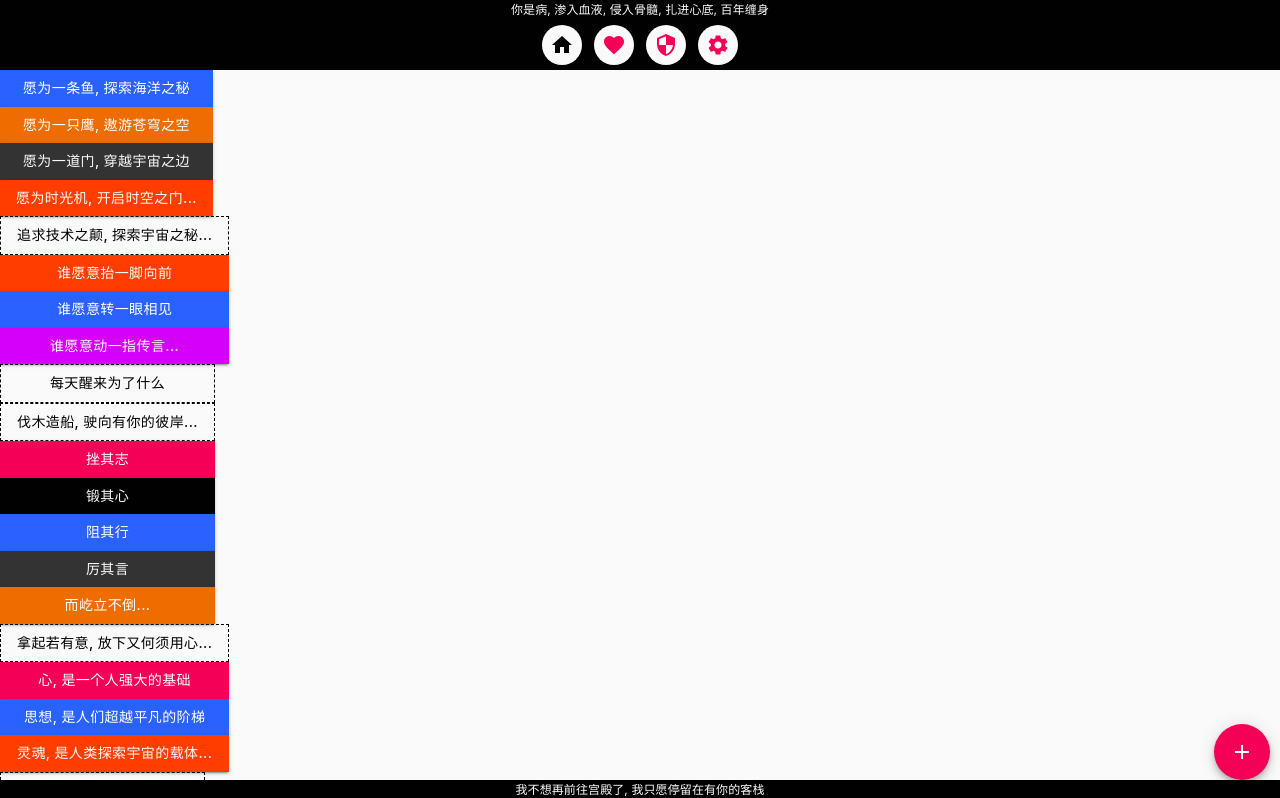
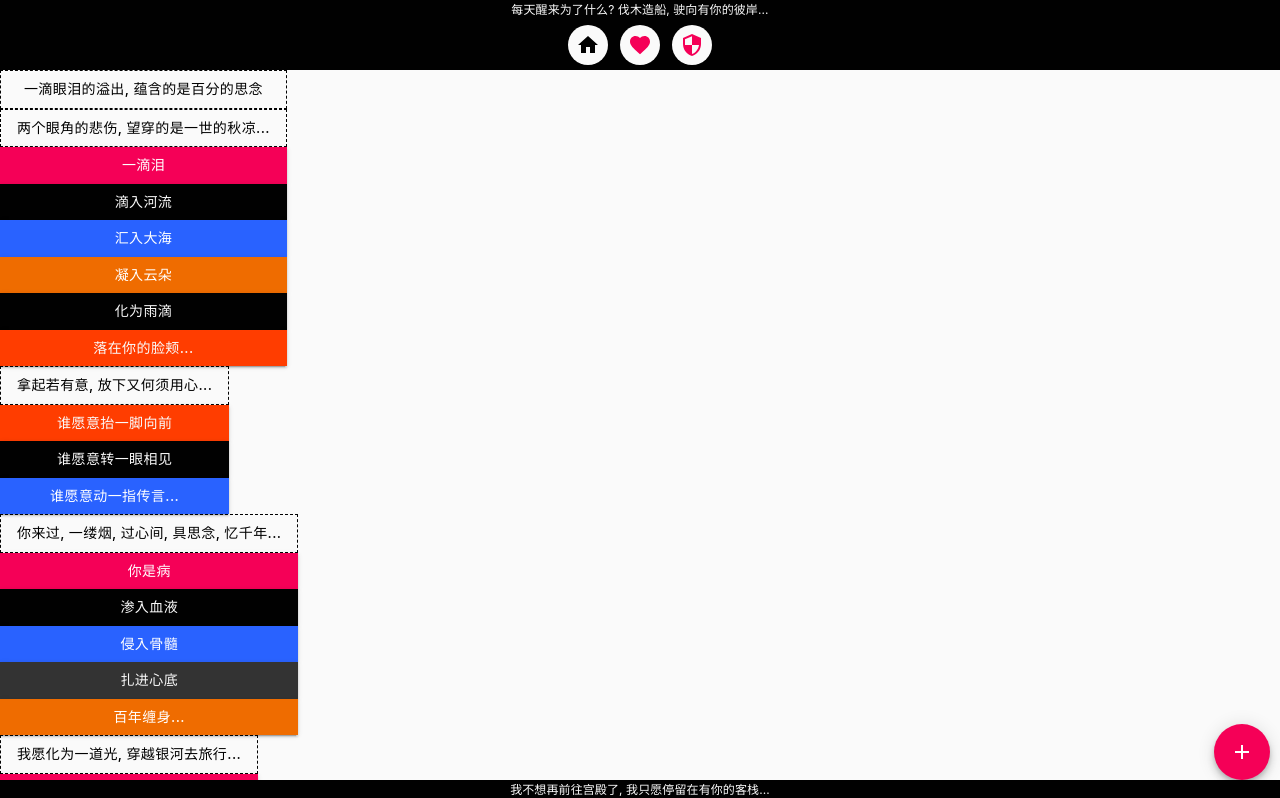
Before and after one commit to w-lianfu/react-miss, a React app: page /#/home in a window 1280 px wide. Shown: the top 798 px of the page. Built offline with nearby package versions, Linux system fonts and the light colour scheme.

Commit message:
update text

```diff
--- a/src/component/app-nav/index.tsx
+++ b/src/component/app-nav/index.tsx
@@ -45,8 +45,6 @@ const AppNav = (props: IProps, state: IState) => {
       setPathname('love');
     } else if (navi.pathname === '/security') {
       setPathname('security');
-    } else if (navi.pathname === '/setting') {
-      setPathname('setting');
     } else {
       setPathname('home');
     }
@@ -78,13 +76,6 @@ const AppNav = (props: IProps, state: IState) => {
             } />
           </DIconButton>
         </Link>
-        <Link to="/setting">
-          <DIconButton>
-            <MdSettings color={
-              pathname === 'setting' ? Color.black(1) : Color.primary(1)
-            } />
-          </DIconButton>
-        </Link>
       </DBox>
     </DPaper>
   );
--- a/src/component/app-status/index.tsx
+++ b/src/component/app-status/index.tsx
@@ -32,7 +32,7 @@ const AppStatus = (props: IProps, state: IState) => {
   }, []);
 
   return (
-    <DBox>我不想再前往宫殿了, 我只愿停留在有你的客栈</DBox>
+    <DBox>我不想再前往宫殿了, 我只愿停留在有你的客栈...</DBox>
   );
 };
 
--- a/src/component/app-top/index.tsx
+++ b/src/component/app-top/index.tsx
@@ -30,7 +30,7 @@ const AppTop = (props: IProps, state: IState) => {
   }, []);
 
   return (
-    <DBox>你是病, 渗入血液, 侵入骨髓, 扎进心底, 百年缠身</DBox>
+    <DBox>每天醒来为了什么? 伐木造船, 驶向有你的彼岸...</DBox>
   );
 };
 
--- a/src/container/app-page.tsx
+++ b/src/container/app-page.tsx
@@ -36,7 +36,6 @@ const AppPage = (props: IProps, state: IState) => {
         <Route path="/home" element={<Home />} />
         <Route path="/love" element={<Love />} />
         <Route path="/security" element={<Security />} />
-        <Route path="/setting" element={<Setting />} />
         <Route path="*" element={<Home />} />
       </Routes>
     </DPaper>
--- a/src/page/home/index.tsx
+++ b/src/page/home/index.tsx
@@ -31,39 +31,35 @@ const Home = (props: IProps, state: IState) => {
   return (
     <AppBox>
       <DStack>
-        <Button variant="contained" color="secondary">愿为一条鱼, 探索海洋之秘</Button>
-        <Button variant="contained" color="warning">愿为一只鹰, 遨游苍穹之空</Button>
-        <Button variant="contained" color="dark">愿为一道门, 穿越宇宙之边</Button>
-        <Button variant="contained" color="error">愿为时光机, 开启时空之门...</Button>
-      </DStack>
-      <DStack>
-        <Button variant="dashed" color="black">追求技术之颠, 探索宇宙之秘...</Button>
-        <Button variant="contained" color="error">谁愿意抬一脚向前</Button>
-        <Button variant="contained" color="secondary">谁愿意转一眼相见</Button>
-        <Button variant="contained" color="info">谁愿意动一指传言...</Button>
-      </DStack>
-      <DStack>
-        <Button variant="dashed" color="black">每天醒来为了什么</Button>
-        <Button variant="dashed" color="black">伐木造船, 驶向有你的彼岸...</Button>
-        <Button variant="contained" color="primary">挫其志</Button>
-        <Button variant="contained" color="black">锻其心</Button>
-        <Button variant="contained" color="secondary">阻其行</Button>
-        <Button variant="contained" color="dark">厉其言</Button>
-        <Button variant="contained" color="warning">而屹立不倒...</Button>
+        <Button variant="dashed" color="black">一滴眼泪的溢出, 蕴含的是百分的思念</Button>
+        <Button variant="dashed" color="black">两个眼角的悲伤, 望穿的是一世的秋凉...</Button>
+        <Button variant="contained" color="primary">一滴泪</Button>
+        <Button variant="contained" color="black">滴入河流</Button>
+        <Button variant="contained" color="secondary">汇入大海</Button>
+        <Button variant="contained" color="warning">凝入云朵</Button>
+        <Button variant="contained" color="black">化为雨滴</Button>
+        <Button variant="contained" color="error">落在你的脸颊...</Button>
       </DStack>
       <DStack>
         <Button variant="dashed" color="black">拿起若有意, 放下又何须用心...</Button>
-        <Button variant="contained" color="primary">心, 是一个人强大的基础</Button>
-        <Button variant="contained" color="secondary">思想, 是人们超越平凡的阶梯</Button>
-        <Button variant="contained" color="error">灵魂, 是人类探索宇宙的载体...</Button>
+        <Button variant="contained" color="error">谁愿意抬一脚向前</Button>
+        <Button variant="contained" color="black">谁愿意转一眼相见</Button>
+        <Button variant="contained" color="secondary">谁愿意动一指传言...</Button>
       </DStack>
       <DStack>
-        <Button variant="dashed" color="black">我愿化为一道光</Button>
-        <Button variant="dashed" color="black">穿越银河去旅行...</Button>
-        <Button variant="contained" color="primary">当暴雨不再影响我的心情</Button>
-        <Button variant="contained" color="black">当离别不再令我感到伤感</Button>
-        <Button variant="contained" color="info">当金钱不足以撼动我的梦想</Button>
-        <Button variant="contained" color="error">这才是我喜欢的自己...</Button>
+        <Button variant="dashed" color="black">你来过, 一缕烟, 过心间, 具思念, 忆千年...</Button>
+        <Button variant="contained" color="primary">你是病</Button>
+        <Button variant="contained" color="black">渗入血液</Button>
+        <Button variant="contained" color="secondary">侵入骨髓</Button>
+        <Button variant="contained" color="dark">扎进心底</Button>
+        <Button variant="contained" color="warning">百年缠身...</Button>
+      </DStack>
+      <DStack>
+        <Button variant="dashed" color="black">我愿化为一道光, 穿越银河去旅行...</Button>
+        <Button variant="contained" color="primary">愿此缘分至于今生</Button>
+        <Button variant="contained" color="black">不要刻入骨髓</Button>
+        <Button variant="contained" color="secondary">不要侵入写入灵魂</Button>
+        <Button variant="contained" color="error">不要纠缠来世...</Button>
       </DStack>
     </AppBox>
   );
--- a/src/page/love/index.tsx
+++ b/src/page/love/index.tsx
@@ -1,7 +1,7 @@
 import React, { useEffect, useState } from 'react';
 import { useNavigate } from 'react-router-dom';
 import { observer } from 'mobx-react-lite';
-import { Paper, Button } from '@mui/material';
+import { Paper, Stack, Button } from '@mui/material';
 import { styled } from '@mui/material/styles';
 
 import Color from '@tool/color';
@@ -21,8 +21,17 @@ const Love = (props: IProps, state: IState) => {
 
   return (
     <AppBox>
-      <Button variant="dashed" color="black">为你写诗</Button>
-      <Button variant="contained" color="secondary">诗为她而作, 泪为你而流...</Button>
+      <Stack>
+        <Button variant="dashed" color="black">为你写诗</Button>
+        <Button variant="contained" color="secondary">诗为她而作, 泪为你而流...</Button>
+      </Stack>
+      <Stack>
+        <Button variant="dashed" color="black">昨天走了, 把最低温度留给了今天...</Button>
+        <Button variant="contained" color="primary">一天有24小时</Button>
+        <Button variant="contained" color="black">一小时有60分钟</Button>
+        <Button variant="contained" color="secondary">一分钟有60秒</Button>
+        <Button variant="contained" color="error">我每时每分每秒都在想你...</Button>
+      </Stack>
     </AppBox>
   );
 
--- a/src/page/security/index.tsx
+++ b/src/page/security/index.tsx
@@ -23,36 +23,20 @@ const Security = (props: IProps, state: IState) => {
   return (
     <AppBox>
       <DStack>
-        <Button variant="dashed" color="dark">昨天走了, 把最低温度留给了今天...</Button>
+        <Button variant="dashed" color="dark">行行走走忙忙匆匆挤挤</Button>
+        <Button variant="dashed" color="dark">进进出出影影形形觅觅...</Button>
         <Button variant="contained" color="secondary">很喜欢很喜欢一个人, 却不能在一起</Button>
         <Button variant="contained" color="warning">是怎样的心情?</Button>
         <Button variant="contained" color="black">没有后悔, 没有遗憾</Button>
         <Button variant="contained" color="warning">只有对她止不住的思念...</Button>
       </DStack>
       <DStack>
-        <Button variant="dashed" color="black">我不想再前往宫殿了</Button>
-        <Button variant="dashed" color="black">我只愿停留在有你的客栈...</Button>
-        <Button variant="contained" color="primary">一滴泪</Button>
-        <Button variant="contained" color="secondary">滴入河流</Button>
-        <Button variant="contained" color="dark">汇入大海</Button>
-        <Button variant="contained" color="warning">凝入云朵</Button>
-        <Button variant="contained" color="black">化为雨滴</Button>
-        <Button variant="contained" color="error">落在你的脸颊...</Button>
-      </DStack>
-      <DStack>
-        <Button variant="dashed" color="black">你来过, 一缕烟, 过心间, 具思念, 忆千年...</Button>
+        <Button variant="dashed" color="dark">香烟遇到了火柴, 点亮了自己...</Button>
         <Button variant="contained" color="primary">思, 非一时之所梦</Button>
         <Button variant="contained" color="secondary">梦, 非一时之所思</Button>
-        <Button variant="contained" color="success">长梦而烧脑, 至思而灼心</Button>
-        <Button variant="contained" color="info">虽长梦而不语</Button>
+        <Button variant="contained" color="error">长梦而烧脑, 至思而灼心</Button>
+        <Button variant="contained" color="black">虽长梦而不语</Button>
         <Button variant="contained" color="warning">虽至思而不见...</Button>
-      </DStack>
-      <DStack>
-        <Button variant="dashed" color="dark">香烟遇到了火柴, 点亮了自己...</Button>
-        <Button variant="contained" color="primary">一人饮酒醉</Button>
-        <Button variant="contained" color="secondary">十年相思难追忆</Button>
-        <Button variant="contained" color="info">昨日梦中与会</Button>
-        <Button variant="contained" color="warning">仿佛今生, 恍若隔世...</Button>
       </DStack>
     </AppBox>
   );
```
